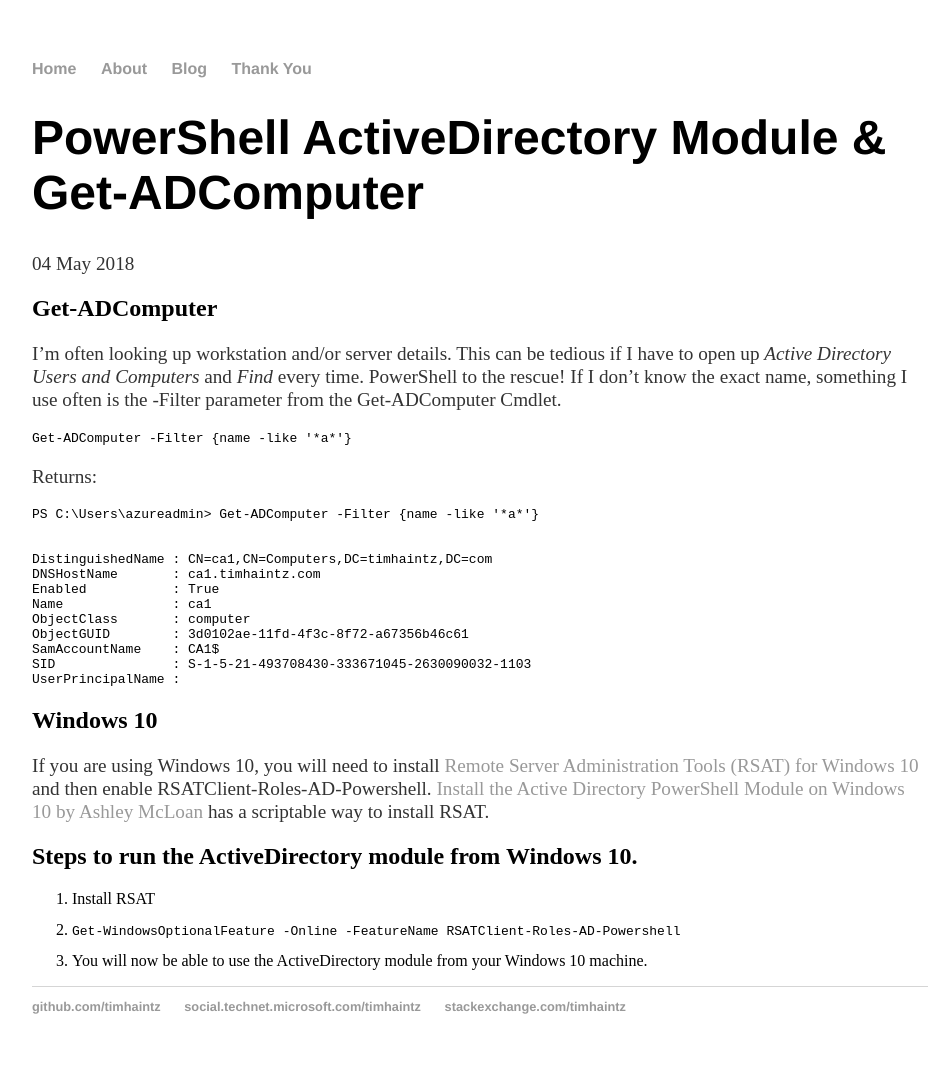
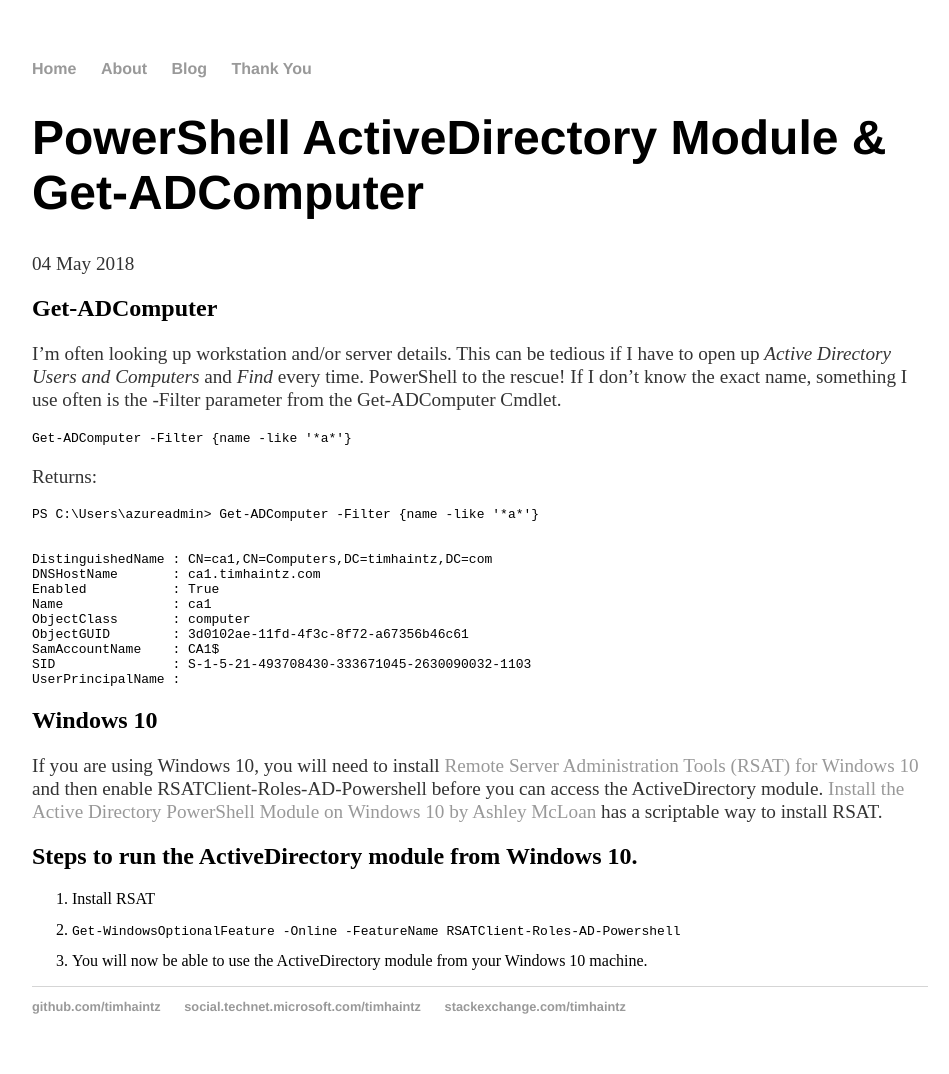
Before and after one commit to timhaintz/timhaintz.github.io, a Jekyll site: the page built from _posts/2018-05-04-PowerShell-Get-ADComputer.md, in a window 1280 px wide. Shown: the whole page, without its empty margins (160-1109 px from the left). Built offline with Jekyll 4.4.1, drawn with Linux system fonts in a browser that asks for light colours.

Commit message:
Update 2018-05-04-PowerShell-Get-ADComputer.md

```diff
--- a/_posts/2018-05-04-PowerShell-Get-ADComputer.md
+++ b/_posts/2018-05-04-PowerShell-Get-ADComputer.md
@@ -27,7 +27,7 @@ UserPrincipalName :
 
 
 ## Windows 10
-If you are using Windows 10, you will need to install [Remote Server Administration Tools (RSAT) for Windows 10](https://www.microsoft.com/en-au/download/details.aspx?id=45520) and then enable RSATClient-Roles-AD-Powershell. [Install the Active Directory PowerShell Module on Windows 10 by Ashley McLoan](https://blogs.technet.microsoft.com/ashleymcglone/2016/02/26/install-the-active-directory-powershell-module-on-windows-10/) has a scriptable way to install RSAT.
+If you are using Windows 10, you will need to install [Remote Server Administration Tools (RSAT) for Windows 10](https://www.microsoft.com/en-au/download/details.aspx?id=45520) and then enable RSATClient-Roles-AD-Powershell before you can access the ActiveDirectory module. [Install the Active Directory PowerShell Module on Windows 10 by Ashley McLoan](https://blogs.technet.microsoft.com/ashleymcglone/2016/02/26/install-the-active-directory-powershell-module-on-windows-10/) has a scriptable way to install RSAT.
 
 ## Steps to run the ActiveDirectory module from Windows 10.
 1. Install RSAT
```
